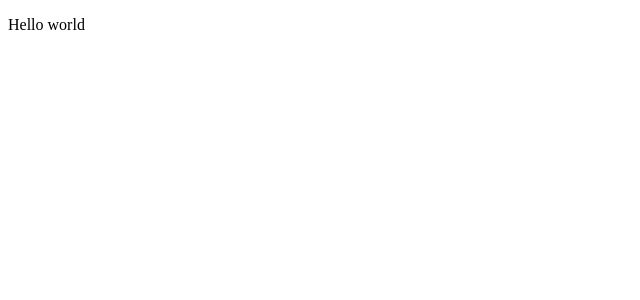
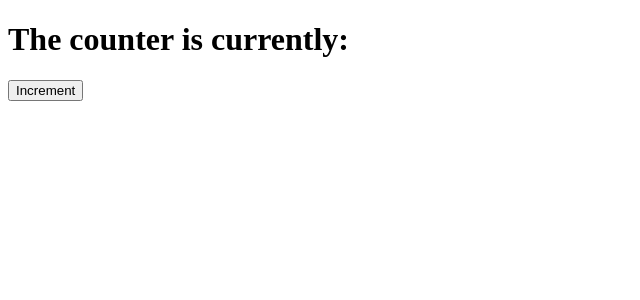
Before and after one commit to AmanAzim/react-jest-testing, a React app: page / in a window 1280 px wide. Shown: the top 300 px of the page, without its empty margins (0-640 px from the left). Built offline with nearby package versions, Linux system fonts and the light colour scheme.

Commit message:
"checking state on shallow wrapped component"

```diff
--- a/src/App.js
+++ b/src/App.js
@@ -1,14 +1,25 @@
-import React from 'react'
+import React,{Component} from 'react'
 import { hot } from 'react-hot-loader/root';
 
-const App = () =>{
+class App extends Component {
 
-    return (
-         <div data-test="component-app">
-             {/*}<p data-test="component-app">Hello world</p>*/}
-              <p>Hello world</p>
-         </div>
+    constructor(){
+        super();
 
-    )
+
+    }
+    state={
+            counter:0
+        };
+
+    render(){
+        return (
+             <div data-test="component-app">
+                 {/*}<p data-test="component-app">Hello world</p>*/}
+                 <h1 data-test="counter-display">The counter is currently:{}</h1>
+                 <button data-test='increment-btn'>Increment</button>
+             </div>
+        )
+    }
 };
 export default hot(App);
```
Also changed, not shown: 1 other file (tests, documents, lock files or other folders).
